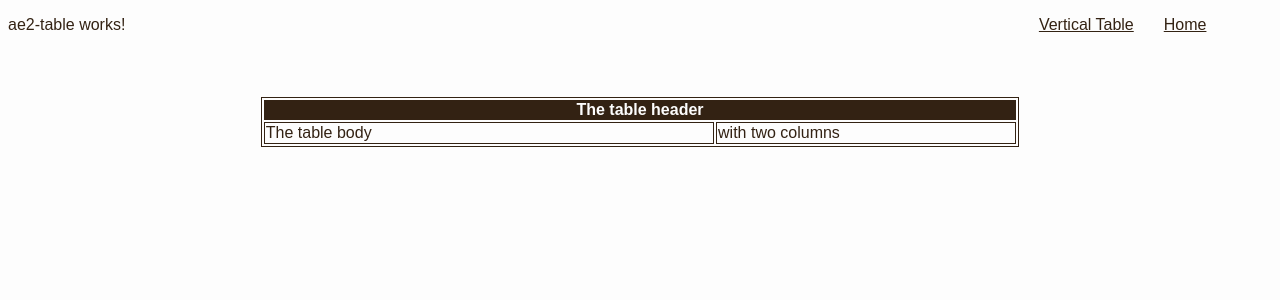
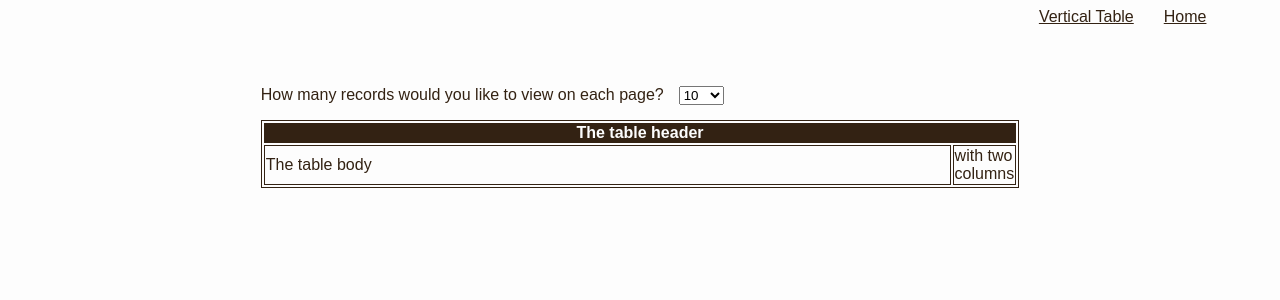
Before and after one commit to Vandivier/afterecon-2.0, an Angular app in the folder ui/: page / in a window 1280 px wide. Shown: the top 300 px of the page. Built offline with nearby package versions, Linux system fonts and the light colour scheme.

Commit message:
arroFilteredRows

```diff
--- a/ui/src/app/ae2-table/ae2-table.component.html
+++ b/ui/src/app/ae2-table/ae2-table.component.html
@@ -1,9 +1,16 @@
-<p>
-  ae2-table works!
-</p>
-
 <!--  Note: I wouldn't recommend an HTML table unless it's actually required.
       You could view data in rows with divs or other structures -->
+
+<div class="ae2-table-wrapper">
+  <div class="ae2-table-pagination-selector-wrapper">
+    <span class="ae2-table-pagination-selector-label">How many records would you like to view on each page?</span>
+    <select class="ae2-table-pagination-selector"
+            [(ngModel)]="iSelectePaginationValue">
+      <option *ngFor="let i of arriPaginationValues"
+              [value]="i">{{ i }}</option>
+    </select>
+
+  </div>
 
   <table class="ae2-table">
     <thead>
@@ -18,3 +25,4 @@
       </tr>
     </tbody>
   </table>
+</div>
--- a/ui/src/app/ae2-table/ae2-table.component.ts
+++ b/ui/src/app/ae2-table/ae2-table.component.ts
@@ -9,12 +9,16 @@ import { ServiceBaseService } from '../service-base/service-base.service';
   styleUrls: ['./ae2-table.component.scss']
 })
 export class Ae2TableComponent implements OnInit {
+  public arriPaginationValues = [10, 20, 50, 100];
+  public arroFilteredRows = [];
+  public iSelectePaginationValue = 10;
   private subscriptionState: Subscription;
 
   constructor(public mBaseService: ServiceBaseService) { }
 
   fUpdateTable() {
-
+    const oModel = this.arroFilteredRows[0];
+    console.log(oModel, this.arroFilteredRows)
   }
 
   ngOnInit() {
@@ -22,8 +26,9 @@ export class Ae2TableComponent implements OnInit {
       if (oStateEvent.sEventType === 'table data change') this.fUpdateTable();
     });
 
-    this.mBaseService.fGet('sample_data').subscribe(arroRows => {
-      console.log(arroRows)
+    this.mBaseService.fobsGet('sample_data').subscribe(arroRows => {
+      this.arroFilteredRows = arroRows.slice(0, this.iSelectePaginationValue)
+      this.fUpdateTable();
     })
   }
 
--- a/ui/src/app/app.module.ts
+++ b/ui/src/app/app.module.ts
@@ -1,4 +1,5 @@
 import { BrowserModule } from '@angular/platform-browser';
+import { FormsModule } from '@angular/forms';
 import { HttpClientModule } from '@angular/common/http';
 import { NgModule } from '@angular/core';
 
@@ -19,7 +20,8 @@ import { ServiceUrlManagerService } from './service-url-manager/service-url-mana
   imports: [
     AppRoutingModule,
     BrowserModule,
-    HttpClientModule
+    HttpClientModule,
+    FormsModule
   ],
   providers: [ServiceBaseService, ServiceStateService, ServiceUrlManagerService],
   bootstrap: [AppComponent]
--- a/ui/src/app/service-state/service-state.service.ts
+++ b/ui/src/app/service-state/service-state.service.ts
@@ -10,6 +10,4 @@ export class ServiceStateService {
     this.State = {}
     this.State.oUrlCache = {};
   }
-
-  // TODO: _fInitStateObservers
 }
--- a/ui/src/styles.scss
+++ b/ui/src/styles.scss
@@ -49,11 +49,22 @@ body {
     }
 }
 
+.ae2-table-wrapper {
+    padding: 5% 20%;
+    width: 60%;
+
+    .ae2-table-pagination-selector-wrapper {
+        margin: 15px 0;
+
+        .ae2-table-pagination-selector {
+            margin: 0 15px;
+        }
+    }
+
     table.ae2-table,
     table.ae2-table td {
         border: 1px solid $theme-dark;
-    margin: 5% 20%;
-    width: 60%;
+        width: 100%;
 
         thead,
         tfoot {
@@ -61,3 +72,4 @@ table.ae2-table td {
             color: $theme-off-white;
         }
     }
+}
```
Lines whose indentation alone changed are shown as unchanged.
